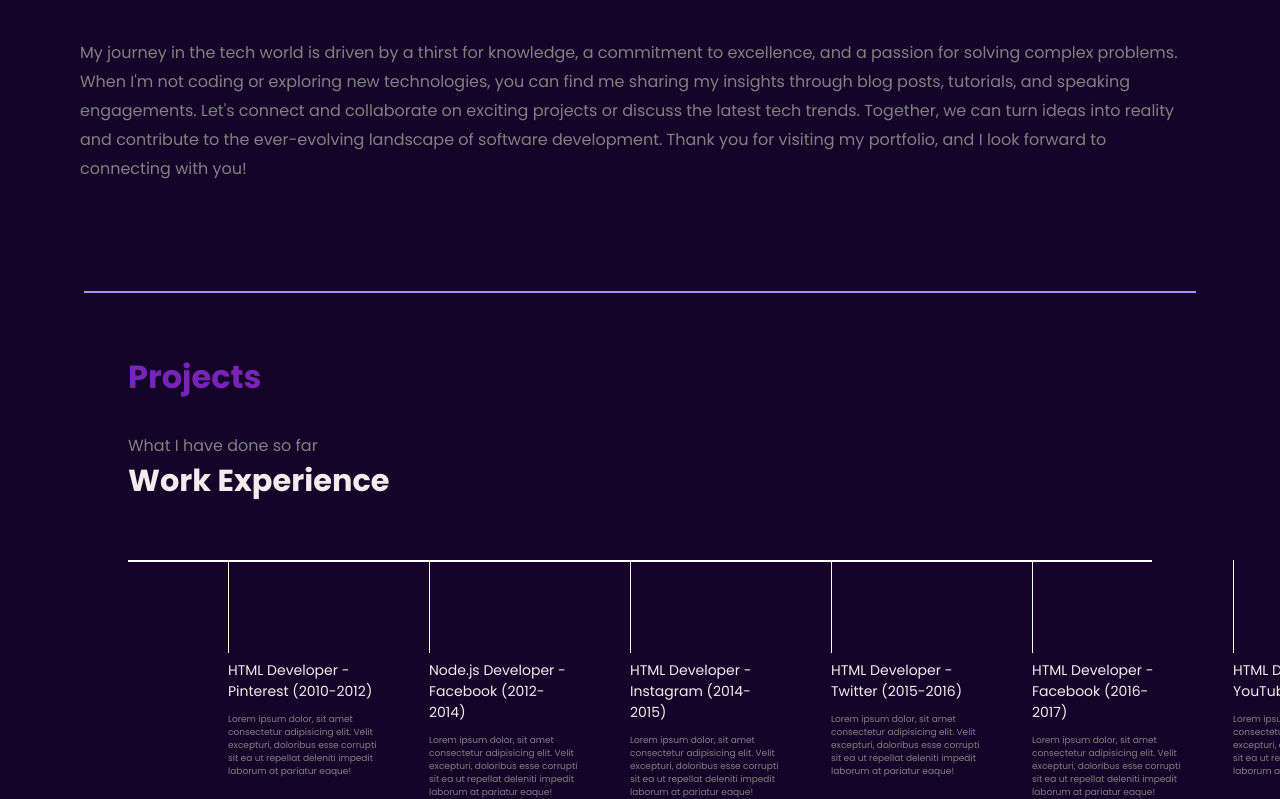
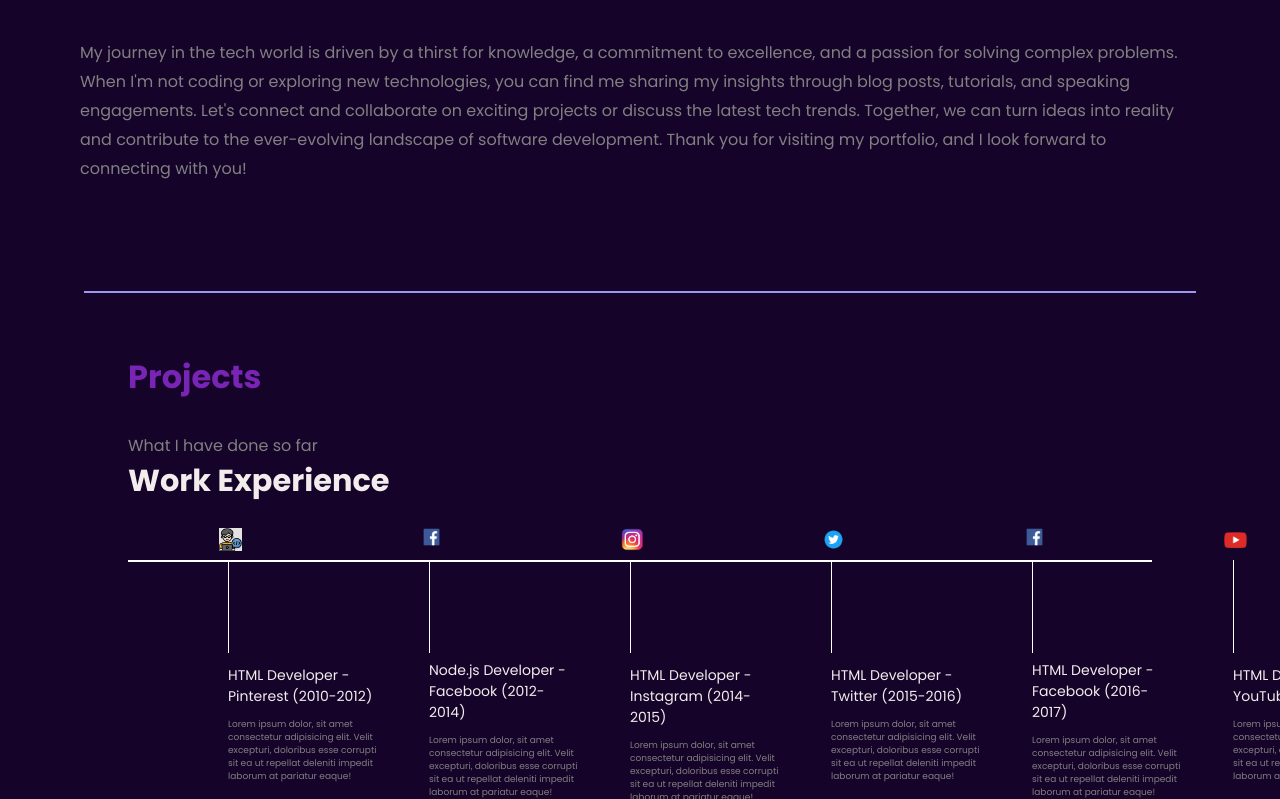
Before and after one commit to Seema-224/SEEMA, a plain HTML site: page index.html in a window 1280 px wide. Shown: the part 1390-2189 px from the top of the page. Drawn offline with nearby package versions, Linux system fonts and the light colour scheme.

Commit message:
Update index.html

```diff
--- a/index.html
+++ b/index.html
@@ -38,7 +38,7 @@
                 </div>
             </div>
             <div class="rightSection">
-                <img src="bg.png" alt="">
+                <img src="img/bg.png" alt="">
             </div>
         </section>
         <hr>
@@ -113,7 +113,7 @@
             <h1>Work Experience</h1>
             <div class="box">
                 <div class="vertical">
-                    <img class="image-top" src="developer.png" alt="">
+                    <img class="image-top" src="img/developer.png" alt="">
                     <div class="vertical-title">
                         HTML Developer - Pinterest (2010-2012)
                     </div>
@@ -123,7 +123,7 @@
                     </div>
                 </div>
                 <div class="vertical">
-                    <img class="image-top" src="pngwing.com (3).png" alt="">
+                    <img class="image-top" src="img/pngwing.com (3).png" alt="">
                     <div class="vertical-title">
                         Node.js Developer - Facebook (2012-2014)
                     </div>
@@ -133,7 +133,7 @@
                     </div>
                 </div>
                 <div class="vertical">
-                    <img class="image-top" src="pngwing.com (1).png" alt="">
+                    <img class="image-top" src="img/pngwing.com (1).png" alt="">
                     <div class="vertical-title">
                         HTML Developer - Instagram (2014-2015)
                     </div>
@@ -144,7 +144,7 @@
                     </div>
                 </div>
                 <div class="vertical">
-                    <img class="image-top" src="pngwing.com (4).png" alt="">
+                    <img class="image-top" src="img/pngwing.com (4).png" alt="">
                     <div class="vertical-title">
                         HTML Developer - Twitter (2015-2016)
                     </div>
@@ -154,7 +154,7 @@
                     </div>
                 </div>
                 <div class="vertical">
-                    <img class="image-top" src="pngwing.com (3).png" alt="">
+                    <img class="image-top" src="img/pngwing.com (3).png" alt="">
                     <div class="vertical-title">
                         HTML Developer - Facebook (2016-2017)
                     </div>
@@ -165,7 +165,7 @@
                 </div>
 
                 <div class="vertical">
-                    <img class="image-top" src="pngwing.com (5).png" alt="">
+                    <img class="image-top" src="img/pngwing.com (5).png" alt="">
                     <div class="vertical-title">
                         HTML Developer - YouTube (2017-2023)
                     </div>
```
